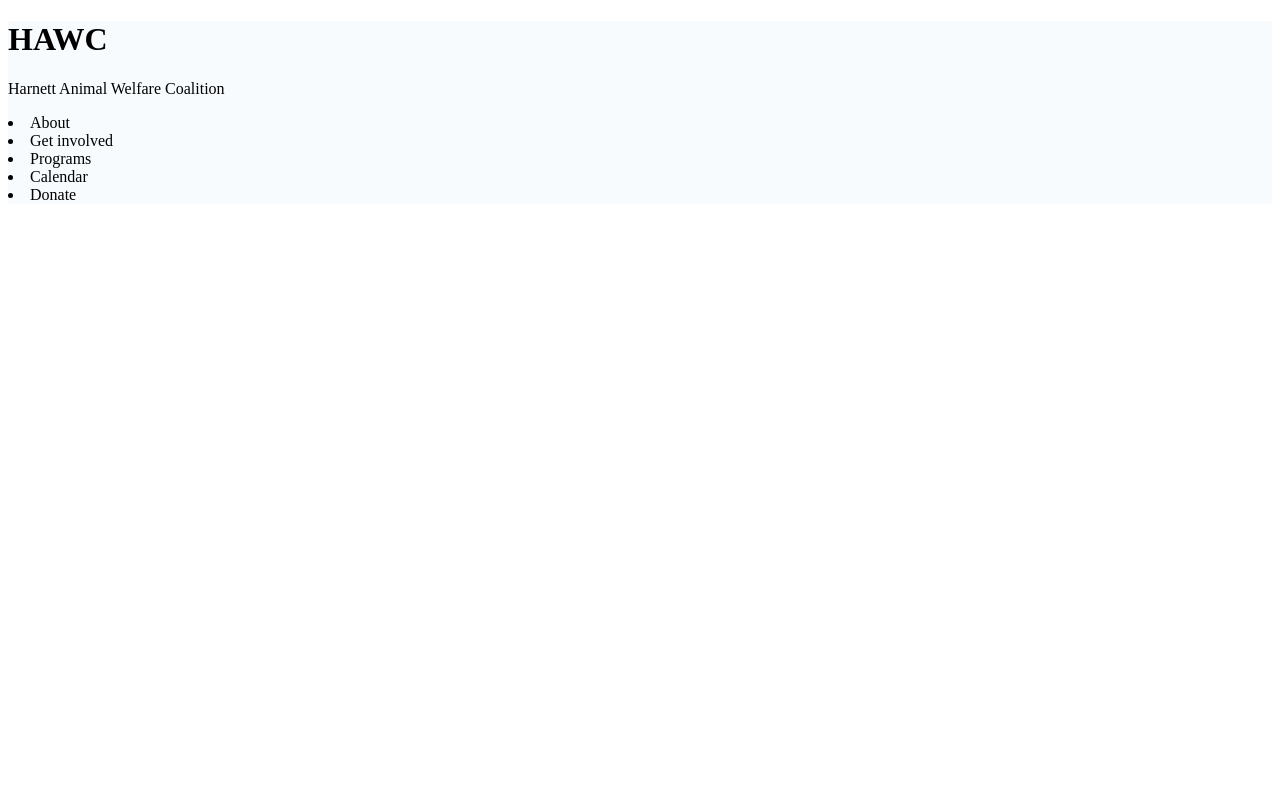
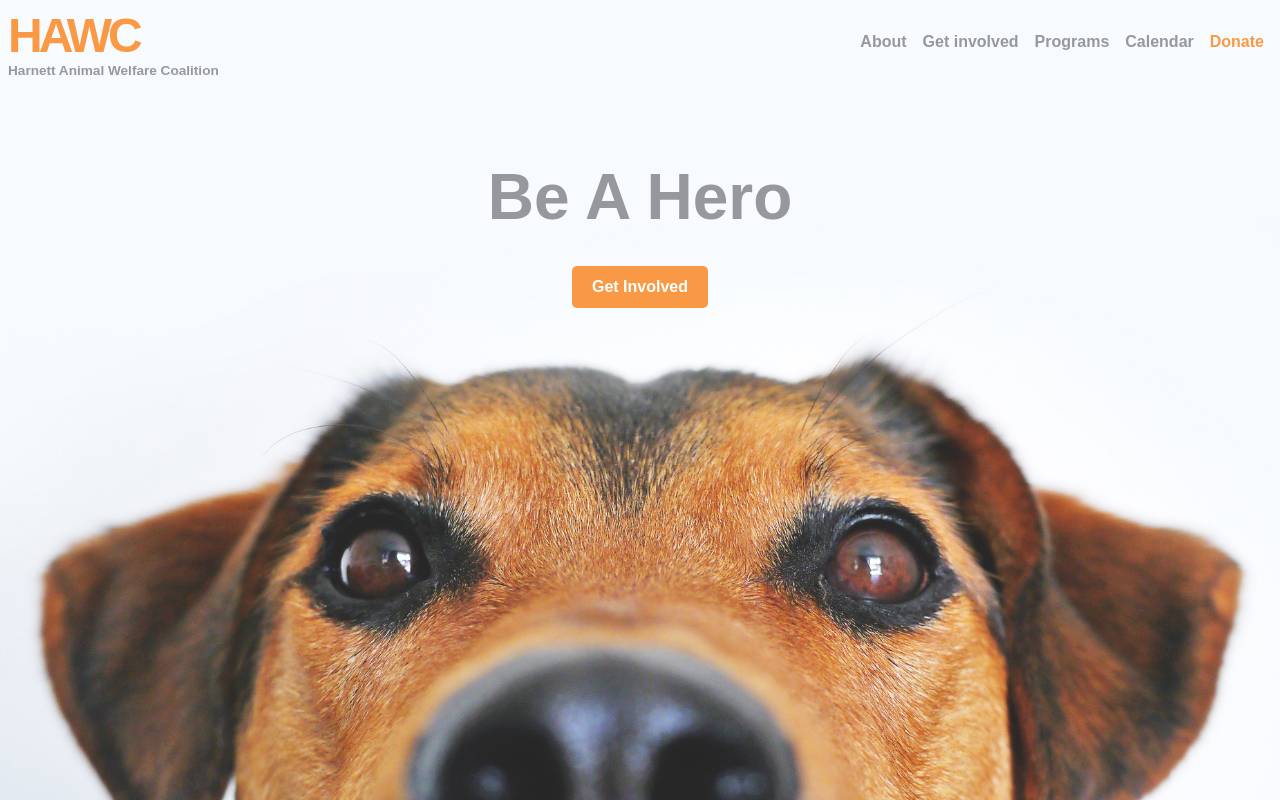
Before and after one commit to ensorep/HAWC, a Gatsby site: page / in a window 1280 px wide. Built offline with nearby package versions, Linux system fonts and the light colour scheme; Gatsby itself is replaced by a stand-in of ours.

Commit message:
update basic styling & hover states

```diff
--- a/src/pages/index.js
+++ b/src/pages/index.js
@@ -1,5 +1,10 @@
 import React from "react"
 
+import { setConfig } from 'react-hot-loader'
+
+setConfig({
+    showReactDomPatchNotification: false
+})
 export default () => (
   <div id="app">
     <header className="header">
@@ -12,8 +17,12 @@
         <li className="header_nav-item">Get involved</li>
         <li className="header_nav-item">Programs</li>
         <li className="header_nav-item">Calendar</li>
-                <li className="header_nav-item">Donate</li>
+        <li className="header_nav-item donate">Donate</li>
       </nav>
     </header>
+    <div className="content">
+      <h2 className="content-tagline">Be A Hero</h2>
+      <button className="content_button-main">Get Involved</button>
+    </div>
   </div>
 )
--- a/src/styles/global.css
+++ b/src/styles/global.css
@@ -1,4 +1,90 @@
+body {
+    margin: 0;
+    font-family: sans-serif;
+}
+
 #app {
     margin: 0;
-    background: url('../images/dogBG.jpg')
+    padding: 0;
+    background: url('../images/dogBG.jpg');
+    color: #96989B;
+    background-size: cover;
+    background-position: center;
+    height: 100vh;
+    box-sizing: border-box;
 }
+
+.donate {
+    color: #FA9945;
+}
+
+.header {
+    display: flex;
+    justify-content: space-between;
+    padding: .5rem;
+}
+
+.header_branding h1 {
+    margin: 0;
+    color: #FA9945;
+    font-size: 3rem;
+    letter-spacing: -4px;
+}
+
+.header_branding p {
+    margin: 0;
+    font-weight: bold;
+    font-size: .85rem;
+}
+
+.header_nav {
+    display: flex;
+    align-items: center;
+}
+
+.header_nav-item {
+    list-style: none;
+    margin: 0 .5rem;
+    font-weight: bold;
+    transition: all .25s;
+    border-bottom: 2px solid transparent;
+}
+
+.content_button-main {
+    margin-top: 2rem;
+    padding: .75rem 1.25rem;
+    color: white;
+    background: #FA9945;
+    border: none;
+    border-radius: 5px;
+    font-size: 1rem;
+    font-weight: bold;
+    transition: all .5s;
+}
+
+.content_button-main:hover {
+    padding: .75rem 2.5rem;
+}
+
+.header_nav-item:hover {
+    border-color: #969898;
+    cursor: pointer;
+}
+
+.header_nav-item.donate:hover {
+    border-color: #FA9945;
+}
+
+
+.content {
+    width: 100%;
+    text-align: center;
+    position: absolute;
+    top: 20%;
+}
+
+h2.content-tagline {
+    font-size: 4rem;
+    margin: 0;
+    font-weight: bold;
+}
```
Lines whose indentation alone changed are shown as unchanged.
